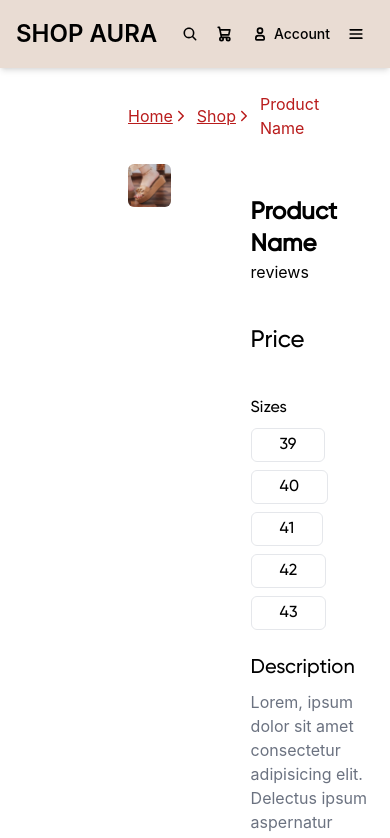
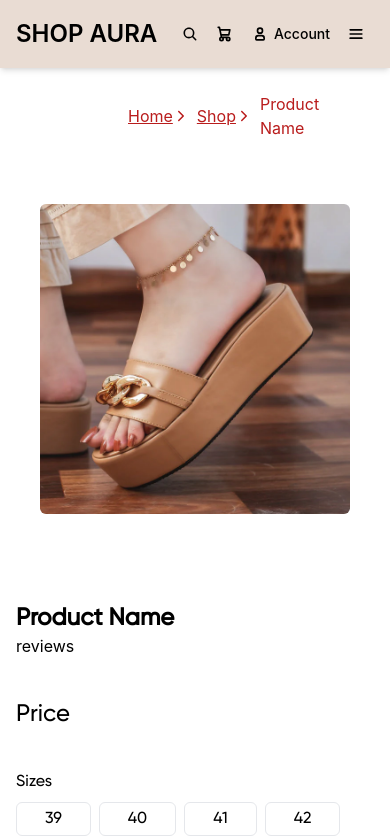
Before and after one commit to FaizanShah10/ShopAura---ecommerce, a React (Vite) app: page /product/1 in a window 390 px wide. Shown: the top 838 px of the page. Built offline with nearby package versions, Linux system fonts and the light colour scheme.

Commit message:
Product page responsive

```diff
--- a/src/pages/ProductPage.jsx
+++ b/src/pages/ProductPage.jsx
@@ -10,18 +10,20 @@ const ProductPage = () => {
   console.log(id)
   return (
     <div>
-      <div className='flex gap-2 px-32 py-6'>
+      <div className='flex gap-2  px-32 py-6'>
         <Link className='flex items-center underline text-red-700' to={'/'}>Home <span><IoIosArrowForward /></span></Link>
         <Link className='flex items-center underline text-red-700' to={'/shop'}>Shop <span><IoIosArrowForward /></span></Link>
         <Link className='flex items-center text-red-700'>Product Name</Link>
       </div>
 
-      <div className='flex '>
-        <div className='w-[32vw] h-[32vw] ml-32'>
+
+      {/* Product */}
+      <div className='flex md:flex-row sm:flex-col flex-col  lg:flex-row'>
+        <div className='lg:w-[32vw] lg:h-[32vw]  sm:w-[60vw] sm:h-[50vw] lg:ml-32 ml-0 lg:p-0 p-10'>
           <img className='rounded-md' src={Sandles} alt="" />
         </div>
 
-        <div className='ml-20'>
+        <div className='lg:ml-20 ml-0 p-4 lg:p-0'>
           <h1 className='text-2xl font-bold  mt-8 font-[Gilroy-Medium]'>Product Name</h1>
           <h2>reviews</h2>
           <p className='mt-10 text-2xl font-[Gilroy-Medium]'>Price</p>
@@ -37,13 +39,13 @@ const ProductPage = () => {
 
           {/* Description */}
           <h2 className='font-[Gilroy-Medium] text-xl mt-6'>Description</h2>
-          <div className='w-[30vw] mt-2'>
+          <div className='lg:w-[30vw] w-full mt-2'>
             <p className='text-gray-500'>Lorem, ipsum dolor sit amet consectetur adipisicing elit. Delectus ipsum aspernatur unde eaque omnis quia voluptatum numquam pariatur voluptatibus facere.</p>
           </div>
 
           {/* Cart Button */}
           <div className='mt-4'>
-            <button className='bg-red-700 rounded-md flex items-center justify-center w-[25vw] py-3 text-white gap-2'><span><FaShoppingBag /></span>Add to Cart</button>
+            <button className='bg-red-700 rounded-md flex items-center justify-center lg:w-[25vw] w-full py-3 text-white gap-2'><span><FaShoppingBag /></span>Add to Cart</button>
           </div>
         </div>
       </div>
```
